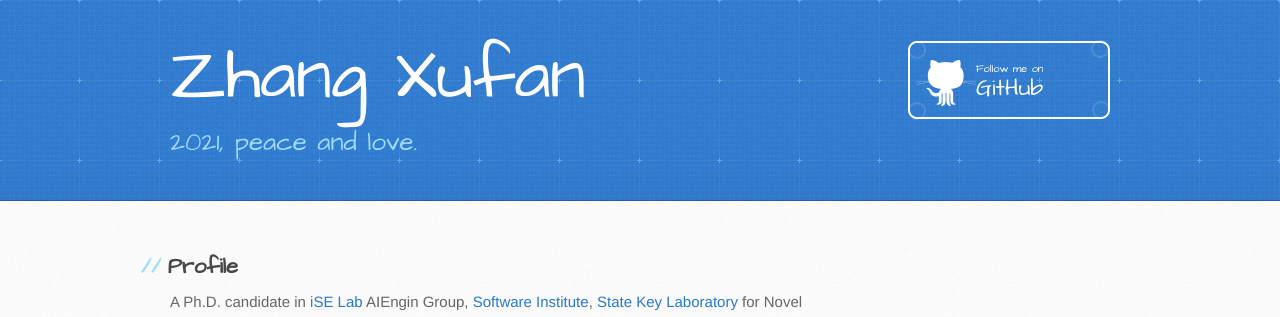
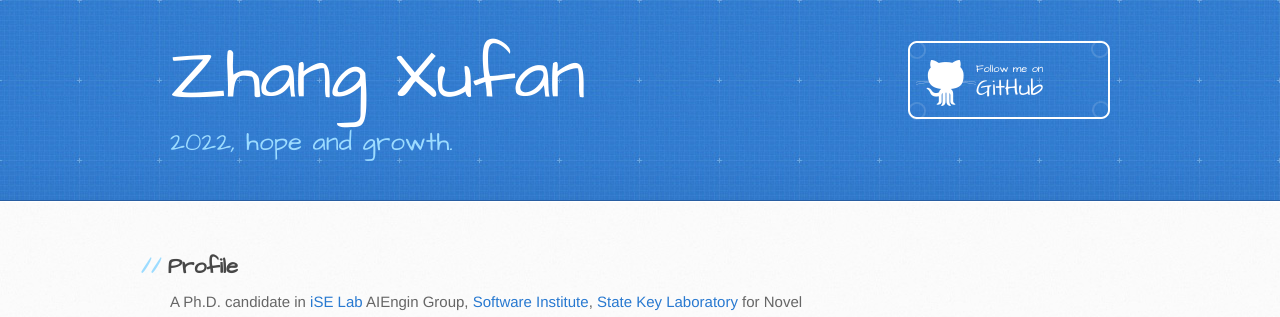
Before and after one commit to sunshinezxf/sunshinezxf.github.io, a Jekyll site: the page built from index.md, in a window 1280 px wide. Shown: the top 317 px of the page. Built offline with Jekyll 4.4.1, drawn with Linux system fonts in a browser that asks for light colours; our own code applies the rules of GitHub Pages for plain Markdown files.

Commit message:
update slogan

```diff
--- a/_config.yml
+++ b/_config.yml
@@ -1,3 +1,3 @@
 title: Zhang Xufan
 theme: jekyll-theme-architect
-description: 2021, peace and love.
+description: 2022, hope and growth.
```
